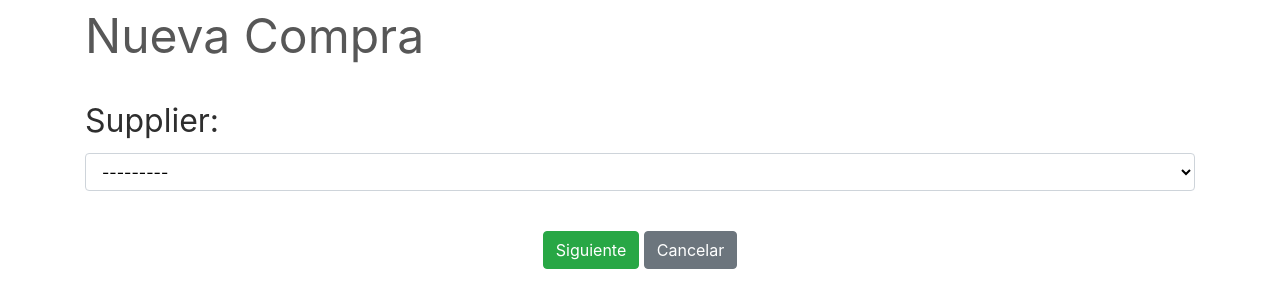
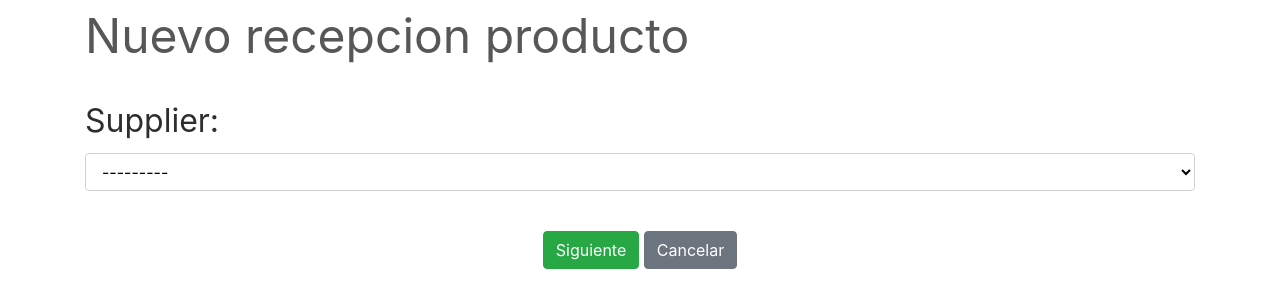
Before and after one commit to KrizXD/MusicProBodega, a Django app: page /transactions/purchases/new in a window 1280 px wide. Shown: the top 308 px of the page. Run offline with Django 3.2, Linux system fonts and the light colour scheme; data that the repository does not hold is empty; some libraries are stand-ins or nearby versions.

Commit message:
select_supplier.html

```diff
--- a/transactions/templates/purchases/select_supplier.html
+++ b/transactions/templates/purchases/select_supplier.html
@@ -1,12 +1,12 @@
 {% extends "base.html" %}
 
 
-{% block title %} Nueva Compra {% endblock title %}
+{% block title %} Nuevo recepcion producto  {% endblock title %}
 
 
 {% block content %}
 
-    <div style="color:#575757; font-style: bold; font-size: 3rem; border-bottom: 1px solid white;">Nueva Compra</div>
+    <div style="color:#575757; font-style: bold; font-size: 3rem; border-bottom: 1px solid white;">Nuevo recepcion producto </div>
 
     <br>
 
```
